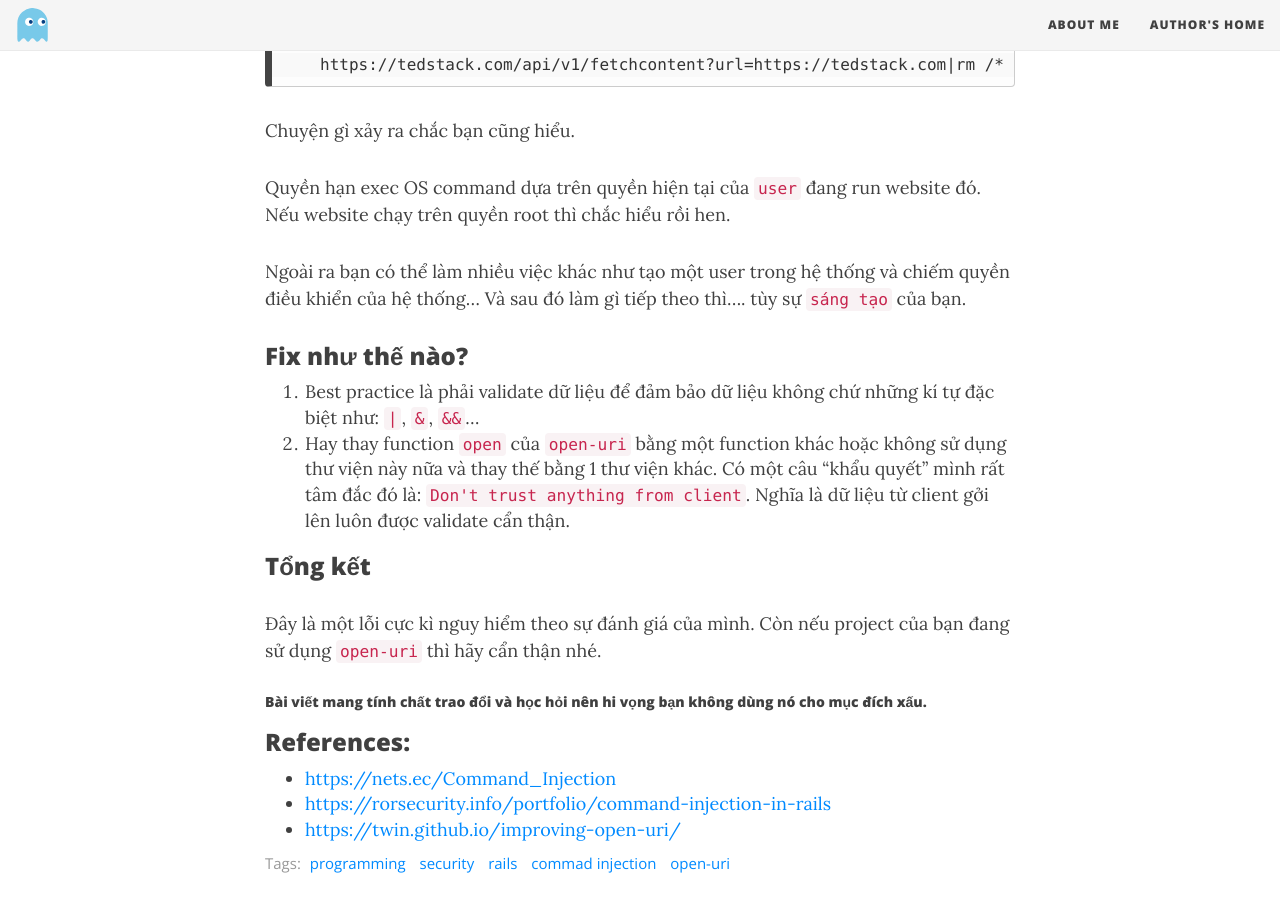
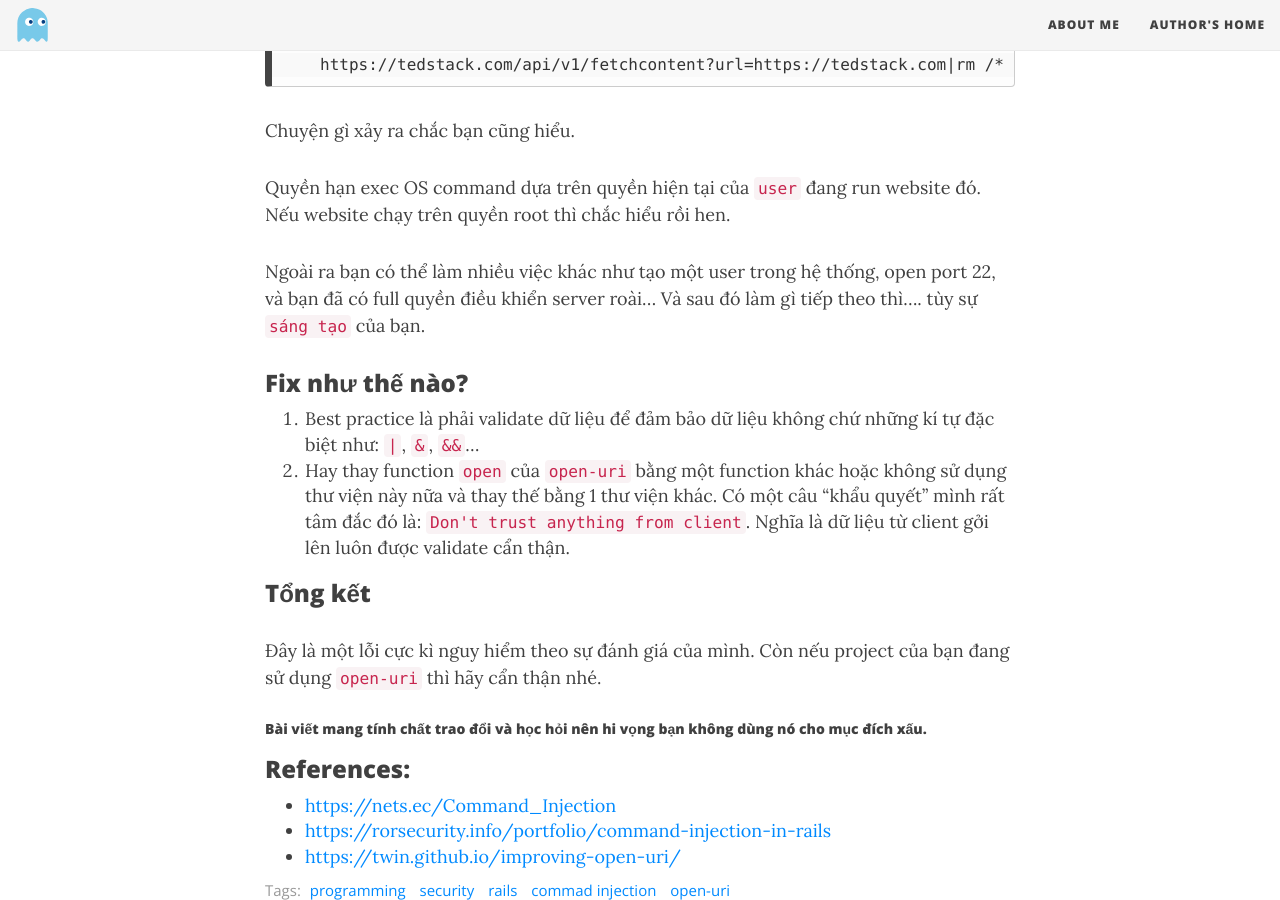
Before and after one commit to thorvn/th0j.github.io, a Jekyll site: the page built from _posts/2018-08-03-lo-hong-o-thu-vien-open-uri.md, in a window 1280 px wide and 900 px high, scrolled down 2847 px. Built offline with Jekyll 4.4.1, drawn with Linux system fonts in a browser that asks for light colours; nearby versions of some CDN libraries.

Commit message:
fix typo

```diff
--- a/_posts/2018-08-03-lo-hong-o-thu-vien-open-uri.md
+++ b/_posts/2018-08-03-lo-hong-o-thu-vien-open-uri.md
@@ -43,7 +43,7 @@ Chuyện gì xảy ra chắc bạn cũng hiểu.
 
 Quyền hạn exec OS command dựa trên quyền hiện tại của `user` đang run website đó. Nếu website chạy trên quyền root thì chắc hiểu rồi hen.
 
-Ngoài ra bạn có thể làm nhiều việc khác như tạo một user trong hệ thống và chiếm quyền điều khiển của hệ thống... Và sau đó làm gì tiếp theo thì.... tùy sự `sáng tạo` của bạn.
+Ngoài ra bạn có thể làm nhiều việc khác như tạo một user trong hệ thống, open port 22, và bạn đã có full quyền điều khiển server roài... Và sau đó làm gì tiếp theo thì.... tùy sự `sáng tạo` của bạn.
 
 ### Fix như thế nào?
 1. Best practice là phải validate dữ liệu để đảm bảo dữ liệu không chứ những kí tự đặc biệt như: `|`, `&`, `&&`...
```
